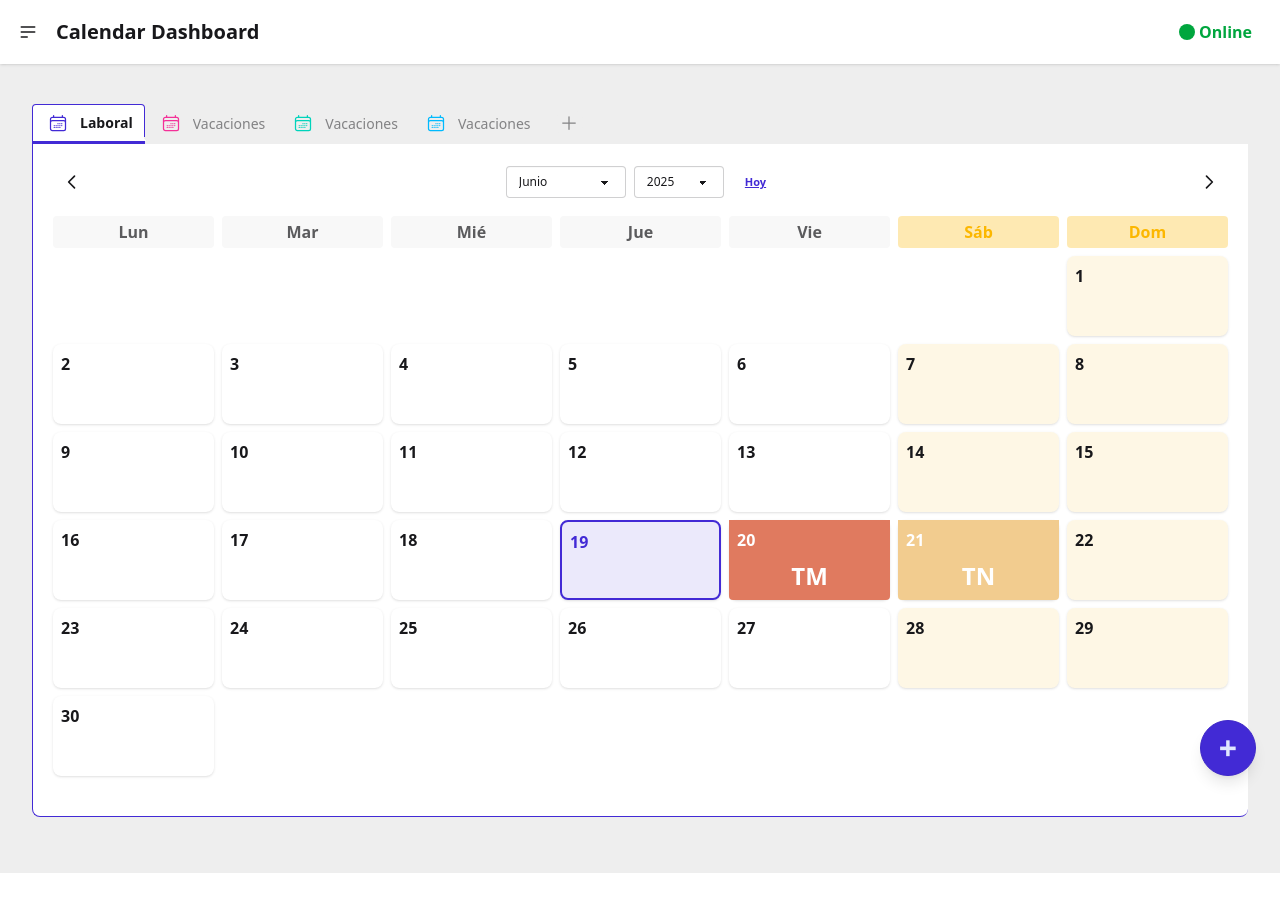
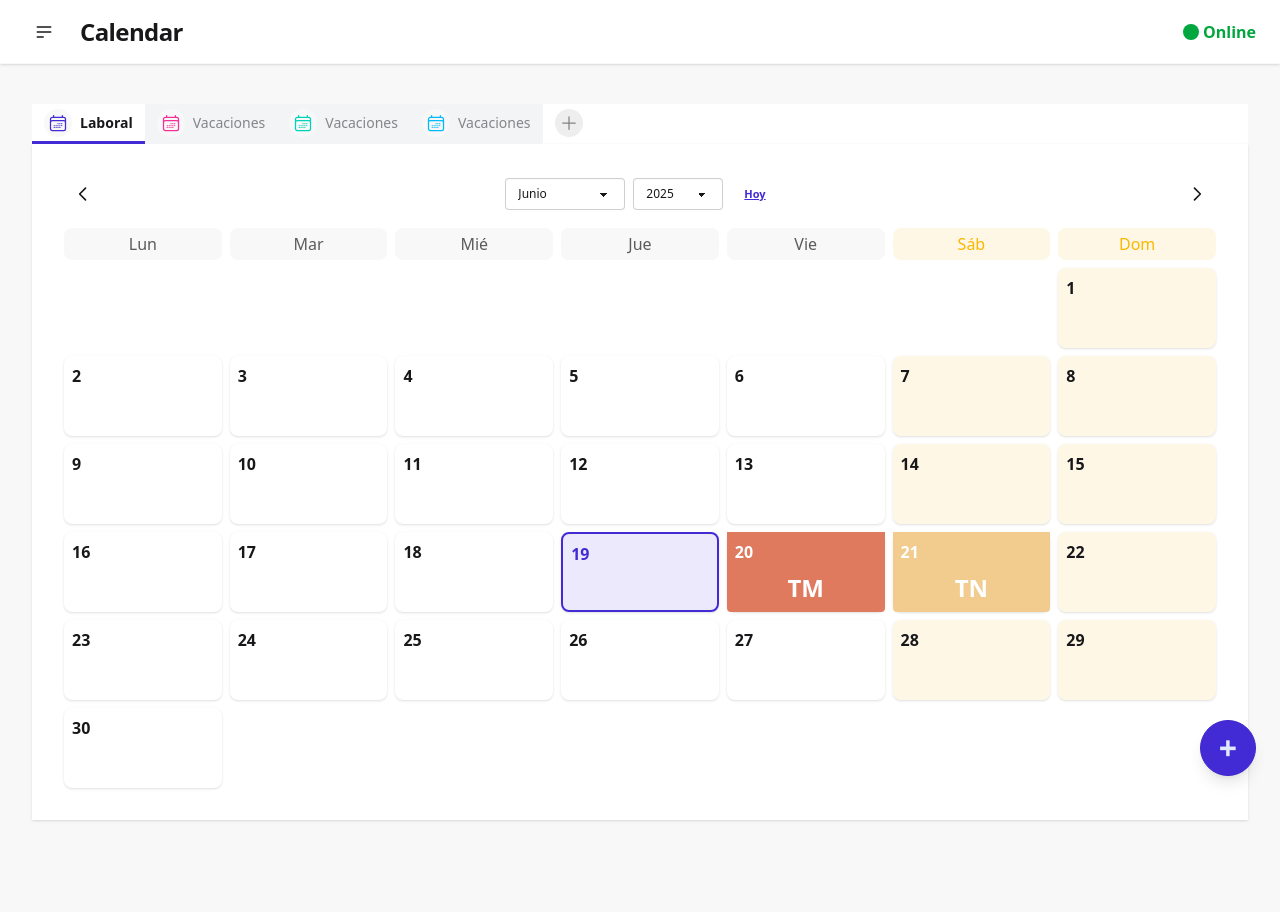
Before and after one commit to jabavagit/next-calendar, a Next.js app: page /dashboard in a window 1280 px wide. Shown: the top 912 px of the page. Before the commit the page ends 873 px from the top, so only its background shows below. Built offline with nearby package versions, Linux system fonts and the light colour scheme.

Commit message:
new style

```diff
--- a/src/app/dashboard/page.tsx
+++ b/src/app/dashboard/page.tsx
@@ -30,7 +30,7 @@ const DashboardPage: React.FC = () => {
 
   useEffect(() => {
     if (calendars.length > 0) setSelectedCalendarId(calendars[0].id);
-  }, [calendars]);
+  }, [calendars, setSelectedCalendarId]);
 
   const selectedCalendar = calendars.find((c) => c.id === selectedCalendarId);
 
@@ -47,21 +47,12 @@ const DashboardPage: React.FC = () => {
         }))
     : [];
 
-  const handleMonthChange = (newMonth: Date) => {
-    setCurrentMonth(newMonth);
-  };
+  const handleMonthChange = (newMonth: Date) => setCurrentMonth(newMonth);
 
   const handleEditEvent = async (event: IEvent) => {
     const updated = await updateEvent(event);
     setEvents((prev) => prev.map((ev) => (ev.id === updated.id ? updated : ev)));
   };
-
-  /* const handleDeleteEvent = async (event: IEvent) => {
-    await deleteEvent(event.id);
-    setEvents((prev) => prev.filter(ev => ev.id !== event.id));
-    // Opcional: también puedes borrar los shifts asociados a ese evento
-    //setShifts((prev) => prev.filter(sh => sh.eventId !== event.id));
-  }; */
 
   const handleSaveEvent = async (
     event:
@@ -70,7 +61,6 @@ const DashboardPage: React.FC = () => {
   ) => {
     let shiftId: number | undefined = undefined;
 
-    // Si hay un shift nuevo (no tiene id)
     if (event.shift?.isNew) {
       const newShift = await createShift({ ...event.shift });
       setShifts((prev) => [...prev, newShift]);
@@ -82,19 +72,13 @@ const DashboardPage: React.FC = () => {
     }
 
     if (event.isNew) {
-      // Crear evento nuevo
       const newEvent = await createEvent({
         ...event,
         calendarId: selectedCalendarId!,
         shiftsId: shiftId !== undefined ? [shiftId] : undefined,
       });
       setEvents((prev) => [...prev, newEvent]);
-      /* // Si creaste un shift, actualiza su eventId
-      if (shiftId && 'shift' in event && event.shift && !event.shift.id) {
-        await createShift({ ...event.shift, id: shiftId, eventId: newEvent.id });
-      } */
     } else if ('isEdit' in event && event.isEdit) {
-      // Editar evento existente
       const updated = await updateEvent({
         ...event,
         shiftsId: shiftId !== undefined ? [shiftId] : undefined,
@@ -106,21 +90,14 @@ const DashboardPage: React.FC = () => {
   async function handleAddCalendar(): Promise<void> {
     const name = prompt('Enter a name for the new calendar:');
     if (!name) return;
-    // Optionally, you could call an API to create the calendar on the server
-    /* const newCalendar: ICalendarExtended = {
-      id: Date.now(), // Temporary ID; replace with server-generated ID if needed
-      name,
-      type: '',
-      active: false
-    };
-    setCalendars(prev => [...prev, newCalendar]);
-    setSelectedCalendarId(newCalendar.id); */
+    // Aquí podrías llamar a la API para crear el calendario
   }
+
   return (
-    <div className="flex flex-col min-h-screen">
+    <div className="flex flex-col min-h-screen bg-base-200">
       <Navbar />
       <main className="flex-grow flex flex-col p-0 m-0 h-full min-h-0">
-        <div className="bg-base-300 flex-1 flex flex-col h-full min-h-0 px-2 sm:px-4 md:px-8 py-4 sm:py-6 md:py-10">
+        <div className="flex-1 flex flex-col h-full min-h-0 px-2 sm:px-4 md:px-8 py-4 sm:py-6 md:py-10">
           <TabsCalendars
             calendars={calendars}
             selectedCalendarId={selectedCalendarId}
--- a/src/components/calendar/Calendar.tsx
+++ b/src/components/calendar/Calendar.tsx
@@ -87,7 +87,7 @@ const Calendar: React.FC<CalendarProps> = ({
   };
 
   return (
-    <div>
+    <div className="bg-base-100 shadow p-4 md:p-8 mx-auto">
       <CalendarHeader
         year={year}
         month={month}
--- a/src/components/calendar/CalendarDayNames.tsx
+++ b/src/components/calendar/CalendarDayNames.tsx
@@ -7,8 +7,12 @@ const CalendarDayNames: React.FC = () => (
     {dayNames.map((day, idx) => (
       <div
         key={day}
-        className={`text-center font-semibold py-1 rounded
-          ${idx === 5 || idx === 6 ? 'bg-warning/30 text-warning' : 'bg-base-200 text-base-content/70'}`}
+        className={`text-center font-medium py-1 rounded-lg
+          ${
+            idx === 5 || idx === 6
+              ? 'bg-warning/10 text-warning'
+              : 'bg-base-200 text-base-content/70'
+          }`}
       >
         {day}
       </div>
--- a/src/components/calendar/CalendarGrid.tsx
+++ b/src/components/calendar/CalendarGrid.tsx
@@ -9,14 +9,6 @@ interface CalendarGridProps {
   onDayClick: (date: Date) => void;
   onEditEvent: (event: IEventExtended) => void;
   onDelete: (event: IEventExtended) => void;
-}
-
-interface propsHandlerClick {
-  e: React.MouseEvent<HTMLDivElement, MouseEvent>;
-  event?: IEventExtended;
-  date?: string;
-  onDayClick: (date: Date) => void;
-  onEditEvent: (event: IEventExtended) => void;
 }
 
 function isToday(date: Date) {
@@ -32,10 +24,8 @@ function isToday(date: Date) {
 export function getInitials(title: string) {
   const words = title.trim().split(/\s+/);
   if (words.length === 1) {
-    // Si es una sola palabra, devuelve las dos primeras letras en mayúscula
     return words[0].slice(0, 2).toUpperCase();
   }
-  // Si son dos o más palabras, devuelve la primera letra de la primera y segunda palabra en mayúscula
   return (words[0][0] + words[1][0]).toUpperCase();
 }
 
@@ -58,7 +48,7 @@ const CalendarGrid: React.FC<CalendarGridProps & { shifts?: IShiftExtended[] }>
   cells,
   onDayClick,
   onEditEvent,
-  shifts: shifts = [],
+  shifts = [],
 }) => (
   <div className="grid grid-cols-7 gap-2">
     {cells.map((cell, idx) => {
--- a/src/components/calendar/CalendarHeader.tsx
+++ b/src/components/calendar/CalendarHeader.tsx
@@ -36,7 +36,7 @@ const CalendarHeader: React.FC<CalendarHeaderProps> = ({
     </button>
     <div className="flex items-center gap-2 mx-2 flex-1 justify-center">
       <select
-        className="select select-sm max-w-[120px]"
+        className="select select-sm max-w-[120px] bg-base-100"
         value={month}
         onChange={(e) => onMonthChange(new Date(year, Number(e.target.value), 1))}
       >
@@ -47,7 +47,7 @@ const CalendarHeader: React.FC<CalendarHeaderProps> = ({
         ))}
       </select>
       <select
-        className="select select-sm max-w-[90px]"
+        className="select select-sm max-w-[90px] bg-base-100"
         value={year}
         onChange={(e) => onMonthChange(new Date(Number(e.target.value), month, 1))}
       >
@@ -58,7 +58,7 @@ const CalendarHeader: React.FC<CalendarHeaderProps> = ({
         ))}
       </select>
       <button
-        className="btn btn-link btn-xs px-2 py-0 ml-1"
+        className="btn btn-link btn-xs px-2 py-0 ml-1 text-primary"
         style={{ minHeight: 0, height: 28 }}
         onClick={goToToday}
         type="button"
--- a/src/components/calendar/tabsCalendars.tsx
+++ b/src/components/calendar/tabsCalendars.tsx
@@ -30,6 +30,16 @@ const iconColorPalette = [
   'text-error',
 ];
 
+const hoverBorderPalette = [
+  'hover:border-primary',
+  'hover:border-secondary',
+  'hover:border-accent',
+  'hover:border-info',
+  'hover:border-success',
+  'hover:border-warning',
+  'hover:border-error',
+];
+
 const TabsCalendars: React.FC<TabsCalendarsProps> = ({
   calendars,
   selectedCalendarId,
@@ -46,20 +56,35 @@ const TabsCalendars: React.FC<TabsCalendarsProps> = ({
       ? iconColorPalette[selectedIdx % iconColorPalette.length]
       : 'text-base-content';
 
+  function getTabClass({ isSelected, idx }: { isSelected: boolean; idx: number }) {
+    let base =
+      'tab transition-all duration-200 flex items-center gap-2 transition-colors border-b-1';
+    if (isSelected) {
+      base += ` tab-active font-bold ${colorPalette[idx % colorPalette.length]}`;
+    } else {
+      base += ` bg-gray-100 border-transparent hover:border-b-2 ${hoverBorderPalette[idx % hoverBorderPalette.length]}`;
+    }
+    return base;
+  }
+
   return (
     <div className="mb-4">
       {/* Tabs para escritorio */}
-      <div className="hidden sm:flex tabs tabs-lift">
+      <div className={`tabs flex-wrap sm:flex-nowrap bg-base-100 ${borderColor}`}>
+        {/* <div className={`hidden sm:flex tabs tabs-lift rounded-t-lg ${borderColor} shadow-sm`} > */}
         {calendars.map((calendar, idx) => (
           <button
             key={calendar.id}
-            className={`tab transition-all duration-200 flex items-center gap-2 ${selectedCalendarId === calendar.id ? `tab-active font-bold` : ''} border-b-2 ${selectedCalendarId === calendar.id ? colorPalette[idx % colorPalette.length] : 'border-transparent'}`}
+            className={getTabClass({
+              isSelected: selectedCalendarId === calendar.id,
+              idx,
+            })}
             type="button"
             onClick={() => setSelectedCalendarId(calendar.id)}
             style={{ borderBottomWidth: 3 }}
           >
             <span
-              className={`inline-flex items-center justify-center rounded-full ${iconColorPalette[idx % iconColorPalette.length]}`}
+              className={`inline-flex items-center justify-center rounded-full ${iconColorPalette[idx % iconColorPalette.length]} bg-base-200`}
               style={{ width: 28, height: 28 }}
             >
               <CalendarDaysIcon className="w-5 h-5" />
@@ -105,11 +130,7 @@ const TabsCalendars: React.FC<TabsCalendarsProps> = ({
         </button>
       </div>
       {/* Renderiza children debajo de las tabs/dropdown, con borde del color del tab activo */}
-      {children && (
-        <div className={`bg-base-100 p-5 pb-10 rounded-b-lg border-l-1 border-b-1 ${borderColor}`}>
-          {children}
-        </div>
-      )}
+      {children && <div className={` pb-10 rounded-b-lg`}>{children}</div>}
     </div>
   );
 };
--- a/src/components/layout/Navbar.tsx
+++ b/src/components/layout/Navbar.tsx
@@ -17,9 +17,10 @@ const Navbar: React.FC = () => {
   }, []);
 
   return (
-    <div className="navbar bg-base-100 shadow-sm">
-      {/* Menú hamburguesa a la izquierda */}
-      <div className="navbar-start">
+    <nav className="navbar bg-base-100 shadow-sm border-b border-base-200">
+      <div className="container mx-auto flex justify-between items-center px-4">
+        {/* Menú hamburguesa minimalista */}
+        <div className="flex items-center gap-2">
           <div className="dropdown">
             <div tabIndex={0} role="button" className="btn btn-ghost btn-circle">
               <svg
@@ -42,24 +43,21 @@ const Navbar: React.FC = () => {
               className="menu menu-sm dropdown-content bg-base-100 rounded-box z-10 mt-3 w-52 p-2 shadow"
             >
               <li>
-              <Link href="/">Home</Link>
+                <Link href="/" className="font-medium">
+                  Home
+                </Link>
               </li>
               <li>
-              <Link href="/dashboard">Dashboard</Link>
+                <Link href="/dashboard" className="font-medium">
+                  Dashboard
+                </Link>
               </li>
               {/* Puedes añadir más opciones aquí */}
             </ul>
           </div>
-        <div className="flex items-center ml-2">
-          <span className="text-xl font-bold block">Calendar Dashboard</span>
+          <span className="ml-2 text-2xl font-bold tracking-tight select-none">Calendar</span>
         </div>
-      </div>
-      {/* Título centrado */}
-      {/* <div className="navbar-center">
-        <span className="btn btn-ghost text-xl">Calendar Dashboard</span>
-      </div> */}
         {/* Estado de conexión a la derecha */}
-      <div className="navbar-end mr-5">
         <div className="flex items-center">
           {isOnline ? (
             <span className="flex items-center text-green-600 font-semibold">
@@ -78,7 +76,7 @@ const Navbar: React.FC = () => {
           )}
         </div>
       </div>
-    </div>
+    </nav>
   );
 };
 
--- /dev/null
+++ b/tailwind.config.js
@@ -0,0 +1,10 @@
+module.exports = {
+  content: ['./src/**/*.{js,ts,jsx,tsx}'],
+  theme: {
+    extend: {},
+  },
+  plugins: [require('daisyui')],
+  daisyui: {
+    themes: ['lofi', 'pastel', 'light'], // "lofi" es muy minimalista
+  },
+};
```
Also changed, not shown: src/components/calendar/EventModal.tsx (+15 -15 lines), 1 other file (tests, documents, lock files or other folders). Lines whose indentation alone changed are shown as unchanged.
